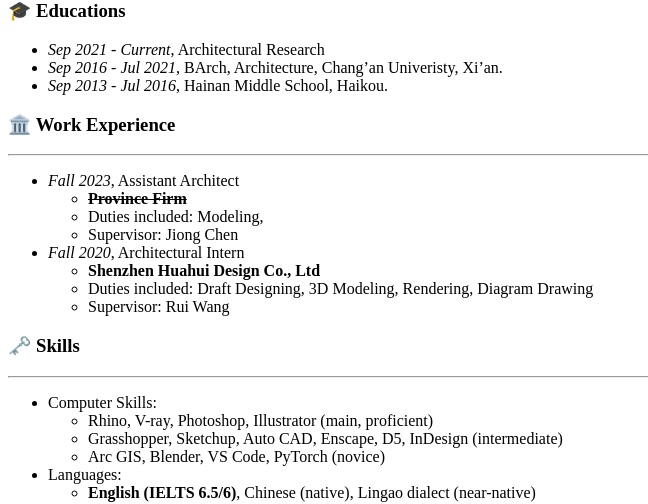
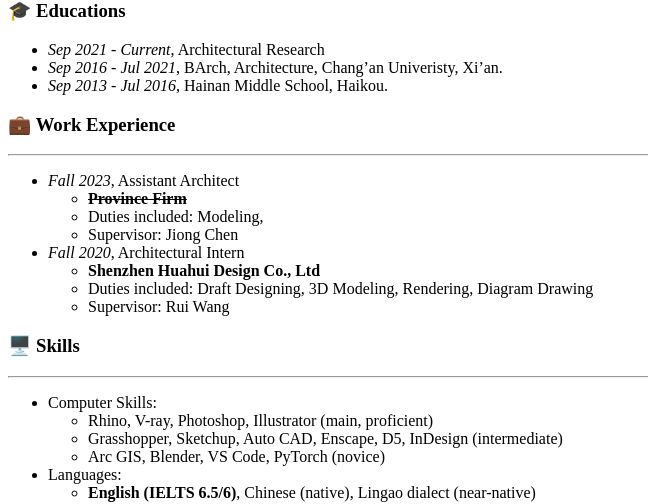
Before and after one commit to sixiong-wang/academic-page, a Jekyll site: the page built from _pages/includes/others.md, in a window 1280 px wide. Shown: the part 688-1192 px from the top of the page, without its empty margins (0-648 px from the left). Built offline with Jekyll 4.4.1, drawn with Linux system fonts in a browser that asks for light colours; our own code applies the rules of GitHub Pages for plain Markdown files; comment, search, counter and statistics services are not loaded.

Commit message:
修改图标

```diff
--- a/_pages/includes/others.md
+++ b/_pages/includes/others.md
@@ -4,7 +4,7 @@
 * *Sep 2016 - Jul 2021*, BArch, Architecture, Chang'an Univeristy, Xi'an.
 * *Sep 2013 - Jul 2016*, Hainan Middle School, Haikou.
 
-# 🏛️ Work Experience
+# 💼 Work Experience
 ---
 * *Fall 2023*, Assistant Architect
   * ~~**Province Firm**~~
@@ -16,7 +16,7 @@
   * Duties included: Draft Designing, 3D Modeling, Rendering, Diagram Drawing
   * Supervisor: Rui Wang
 
-# 🗝️ Skills
+# 🖥️ Skills
 ---
 * Computer Skills:
   * Rhino, V-ray, Photoshop, Illustrator (main, proficient)
```
Also changed, not shown: _pages/includes/pub.md (+1 -1 lines).
